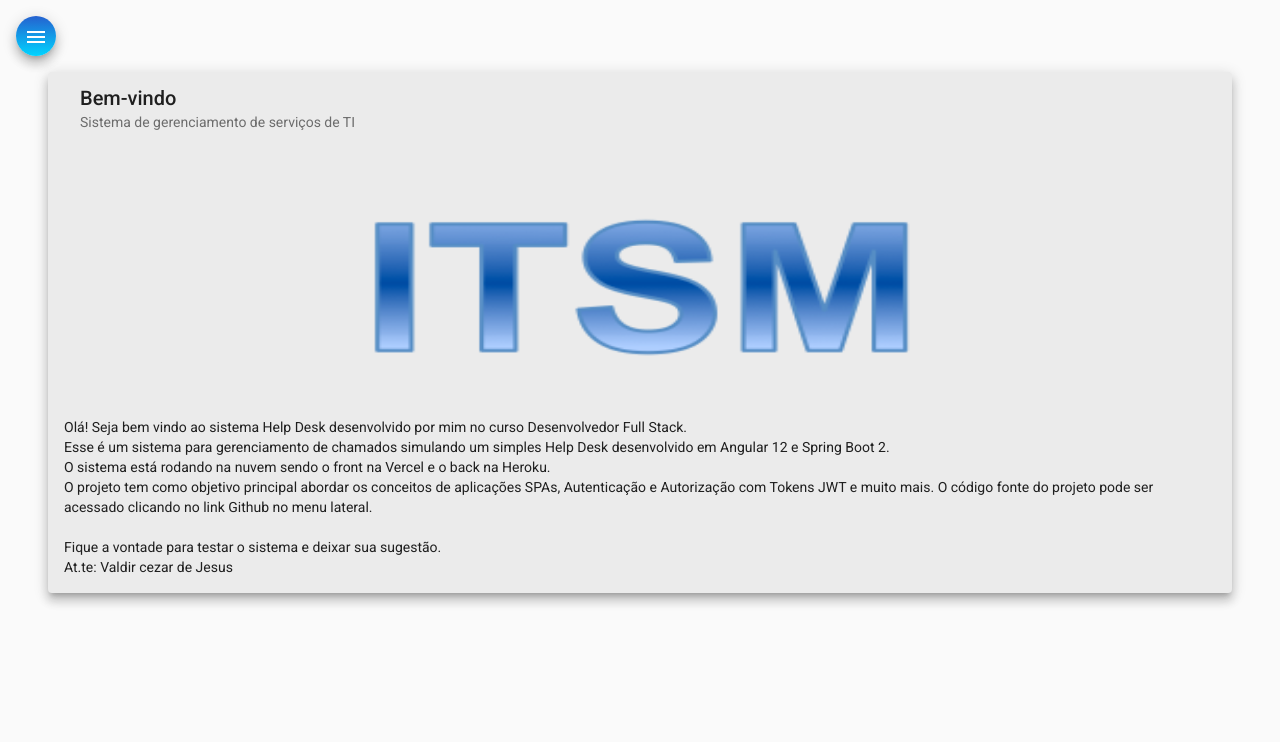
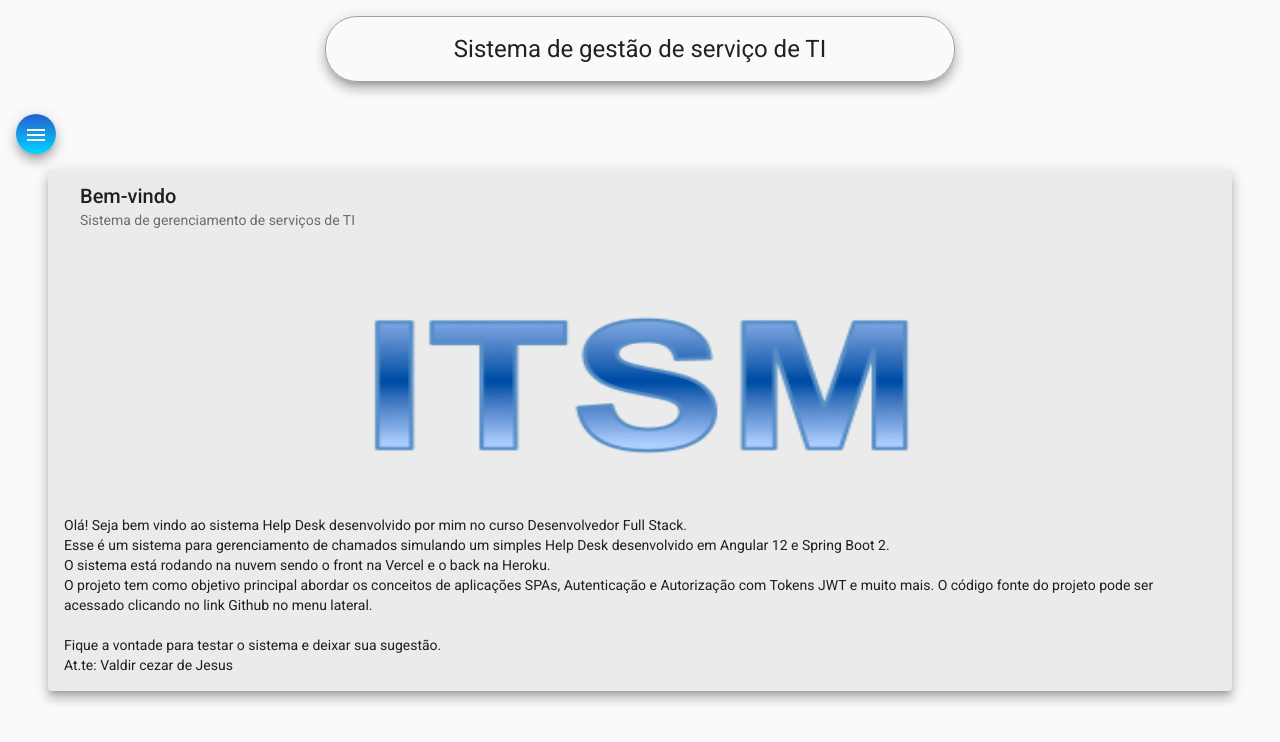
Before and after one commit to fnetodev/itsm-front, an Angular app: page /home in a window 1280 px wide. Shown: the top 742 px of the page. Built offline with nearby package versions, Linux system fonts and the light colour scheme.

Commit message:
html e css para header

```diff
--- a/src/app/app.module.ts
+++ b/src/app/app.module.ts
@@ -30,6 +30,7 @@ import { MatCardModule } from '@angular/material/card';
 import { NavComponent } from './components/nav/nav.component';
 import { BrowserAnimationsModule } from '@angular/platform-browser/animations';
 import { HomeComponent } from './components/home/home.component';
+import { HeaderComponent } from './components/header/header.component';
 
 
 // Componentes do projeto
@@ -37,7 +38,8 @@ import { HomeComponent } from './components/home/home.component';
   declarations: [
     AppComponent,
     NavComponent,
-    HomeComponent
+    HomeComponent,
+    HeaderComponent
   ],
   imports: [
     BrowserModule,
--- /dev/null
+++ b/src/app/components/header/header.component.css
@@ -0,0 +1,12 @@
+.container{
+    display: flex;
+    align-items: center;
+    justify-content: center;
+}
+
+h1{
+    margin-top: 1rem;
+    border: 1px solid rgb(161, 159, 159) ;
+    padding: 1rem 10%;
+    border-radius: 2rem;
+}
--- /dev/null
+++ b/src/app/components/header/header.component.html
@@ -0,0 +1,4 @@
+<div class="container">
+<h1 class="mat-elevation-z8">Sistema de gestão de serviço de TI</h1>
+
+</div>
--- /dev/null
+++ b/src/app/components/header/header.component.ts
@@ -0,0 +1,15 @@
+import { Component, OnInit } from '@angular/core';
+
+@Component({
+  selector: 'app-header',
+  templateUrl: './header.component.html',
+  styleUrls: ['./header.component.css']
+})
+export class HeaderComponent implements OnInit {
+
+  constructor() { }
+
+  ngOnInit(): void {
+  }
+
+}
--- a/src/app/components/nav/nav.component.html
+++ b/src/app/components/nav/nav.component.html
@@ -30,7 +30,7 @@
     </mat-drawer>
 
     <div class="sidenav-content">
-       <!-- app-header></!-->
+       <app-header> </app-header>
        <button class="menu mat-elevation-z8" (click)="drawer.toggle()" mat-icon-button>
           <mat-icon>menu</mat-icon>
        </button>
```
